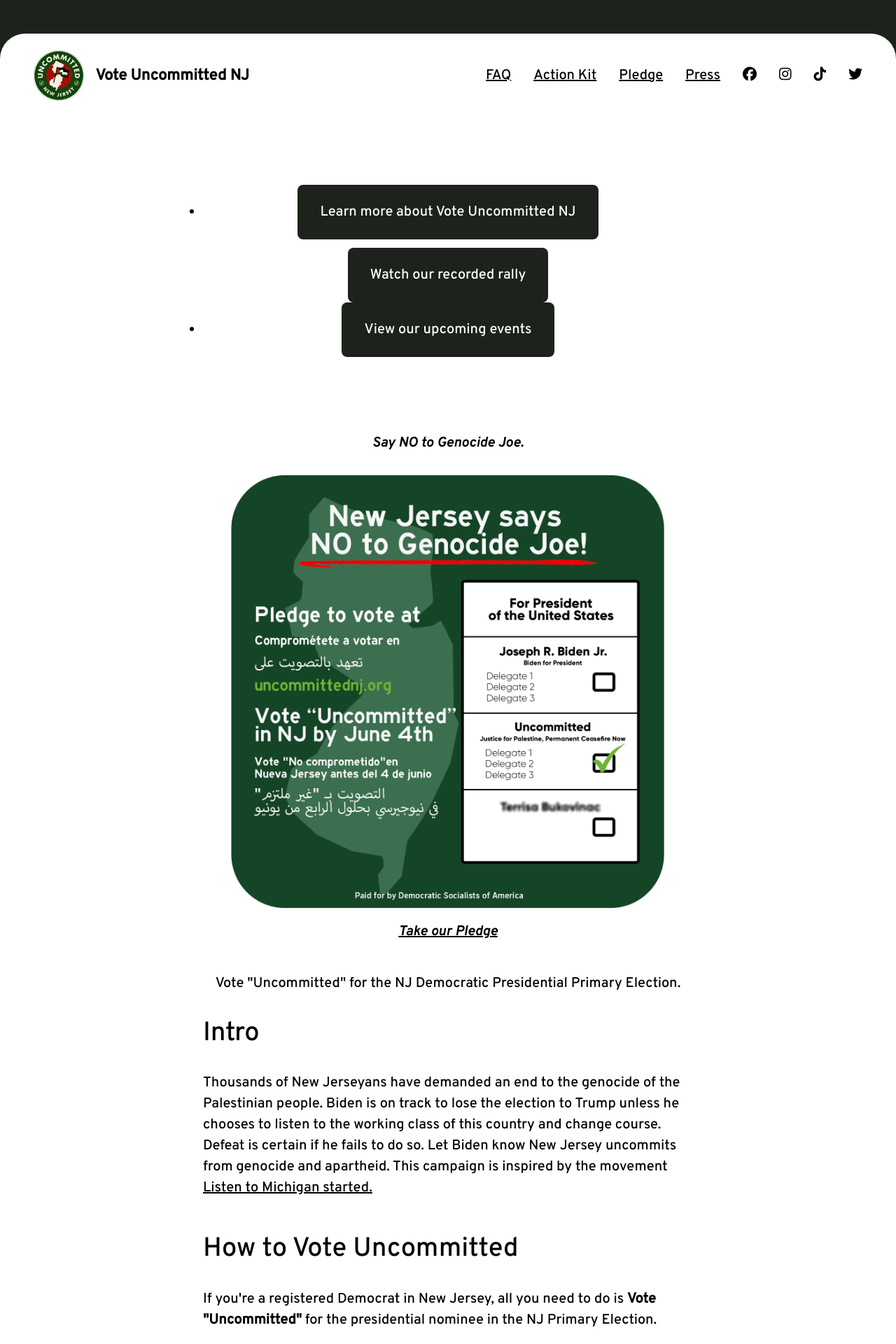
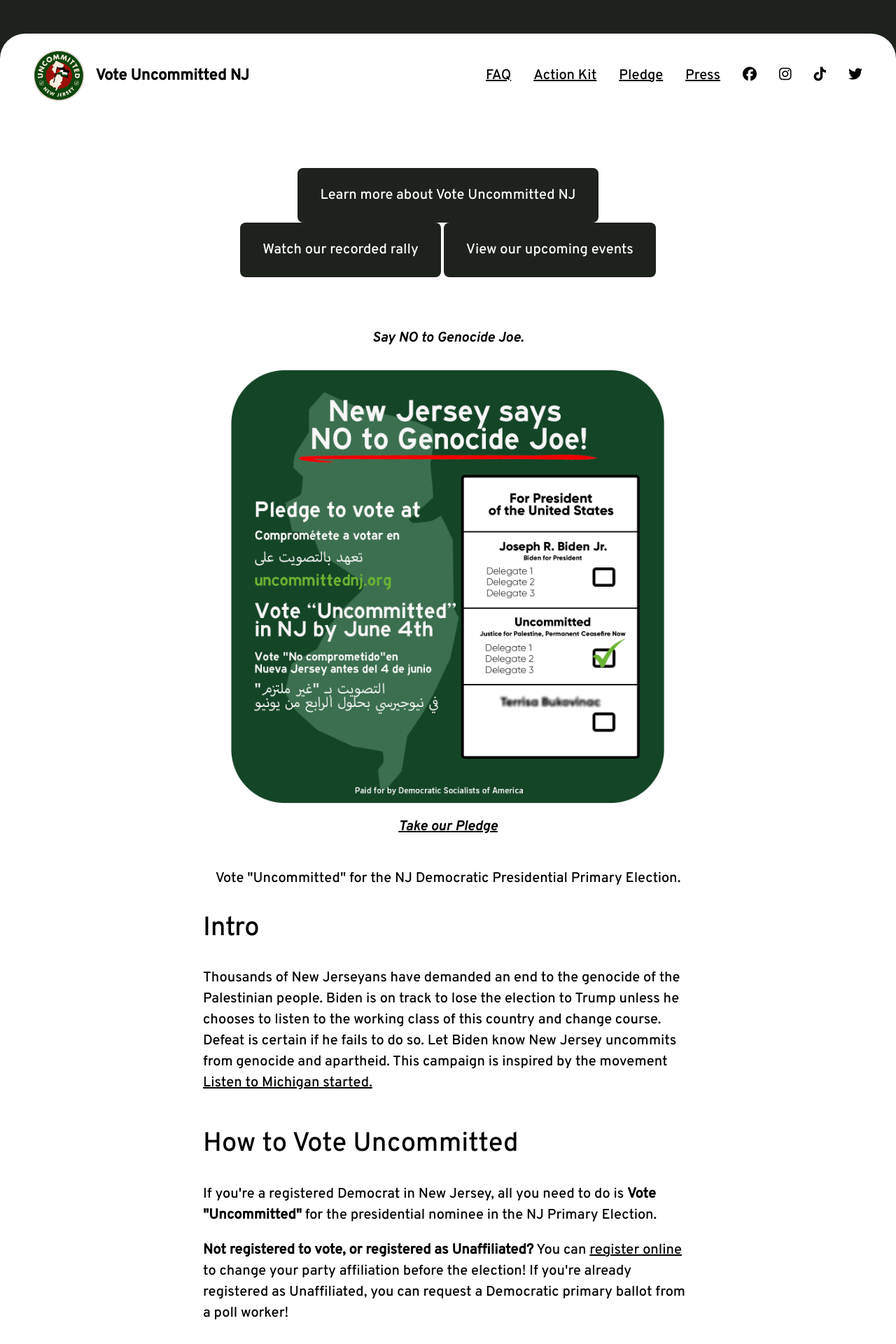
Before and after one commit to dsa-ntc/uncommittednj.org, a Jekyll site: the page built from index.html, in a window 1280 px wide. Shown: the top 1920 px of the page at 70% size. Built offline with Jekyll 4.4.1, drawn with Linux system fonts in a browser that asks for light colours; nearby versions of some CDN libraries; a script that is not in the unit is left out; comment, search, counter and statistics services are not loaded.

Commit message:
Update index.html
removed unordered list of buttons

```diff
--- a/index.html
+++ b/index.html
@@ -3,12 +3,9 @@
 image: /assets/vote-uncommitted.jpg
 ---
  <div class='section cta'>
-  <ul>
-    <li><a href='/faq' class='btn'>Learn more about Vote Uncommitted NJ</a></li
-    <li><a href='/rally' class='btn'>Watch our recorded rally</a></li>
-    <li><a href='/calendar' class='btn'>View our upcoming events</a></li>
-
-  </ul>
+    <a href='/faq' class='btn'>Learn more about Vote Uncommitted NJ</a>
+    <a href='/rally' class='btn'>Watch our recorded rally</a>
+    <a href='/calendar' class='btn'>View our upcoming events</a>
   </div>
 <div id="home">
   <div class="prelude">
```
